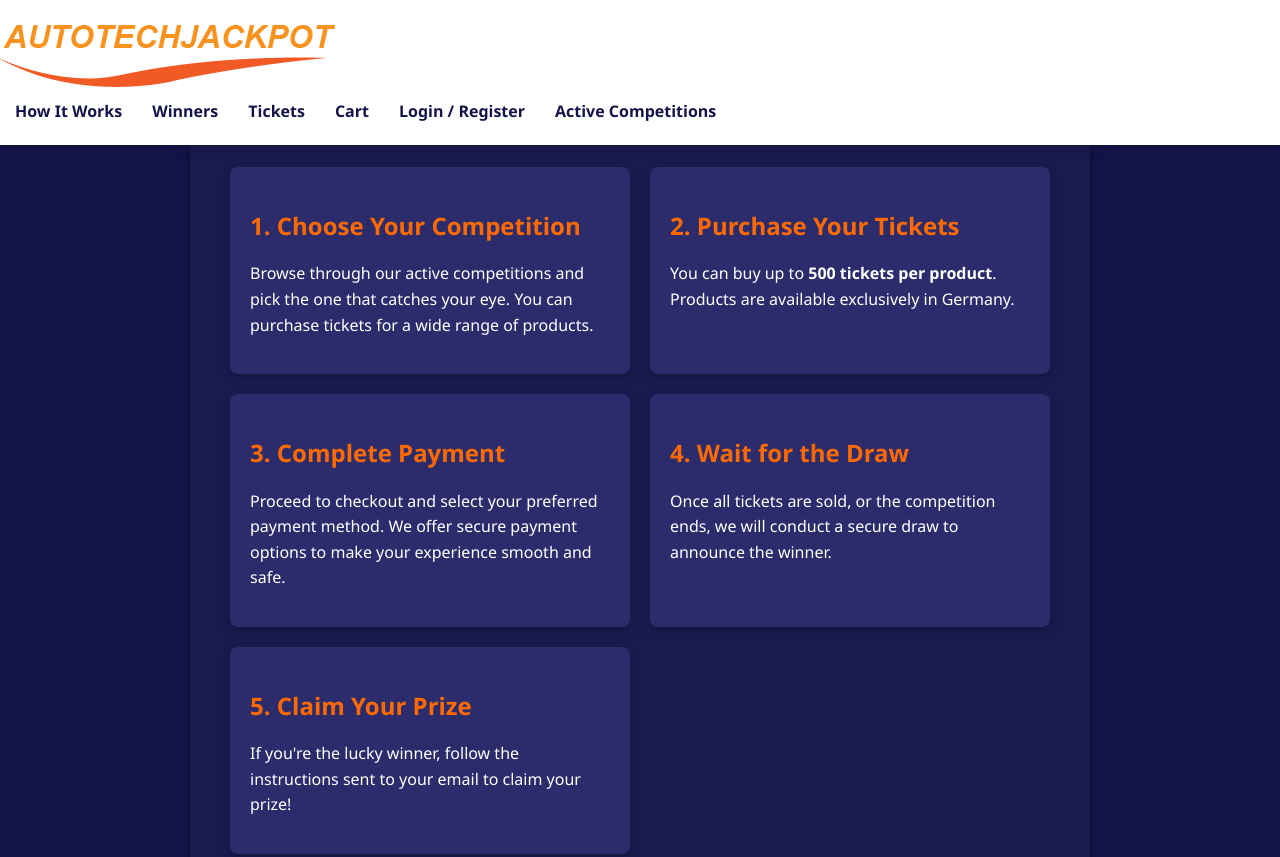
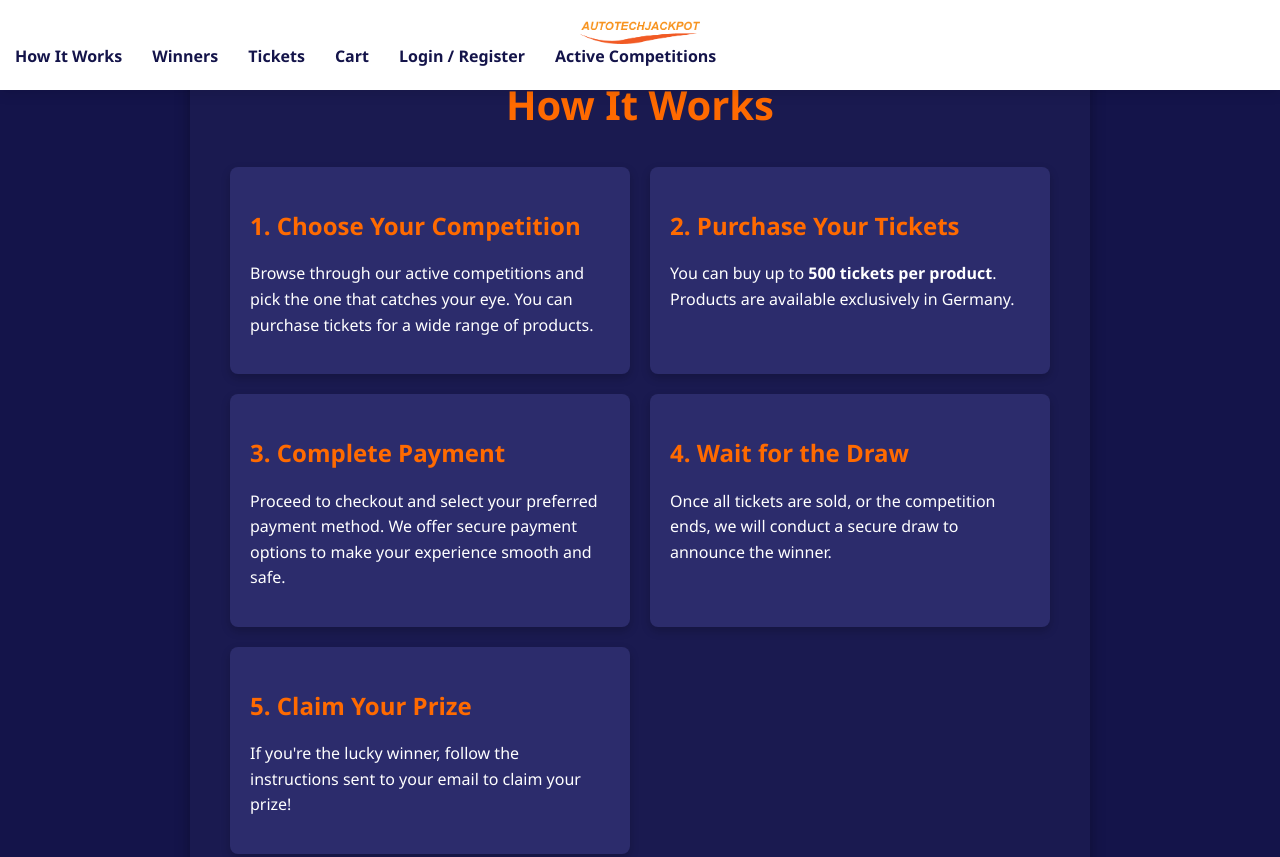
Before and after one commit to JDARTYS/Autotechjackpot, a plain HTML site: page how-it-works.html in a window 1280 px wide. Shown: the top 857 px of the page. Drawn offline with Linux system fonts and the light colour scheme.

Commit message:
Update how-it-works.html

```diff
--- a/how-it-works.html
+++ b/how-it-works.html
@@ -6,6 +6,13 @@
   <title>How It Works - AutoTechJackpot</title>
   <link rel="stylesheet" href="styles.css">
   <style>
+     /* Stile per il logo */
+    .logo img {
+      max-width: 120px;
+      height: auto;
+      display: block;
+      margin: 0 auto;
+    }
     .how-it-works {
       margin-top: 100px;
       padding: 40px;
```
